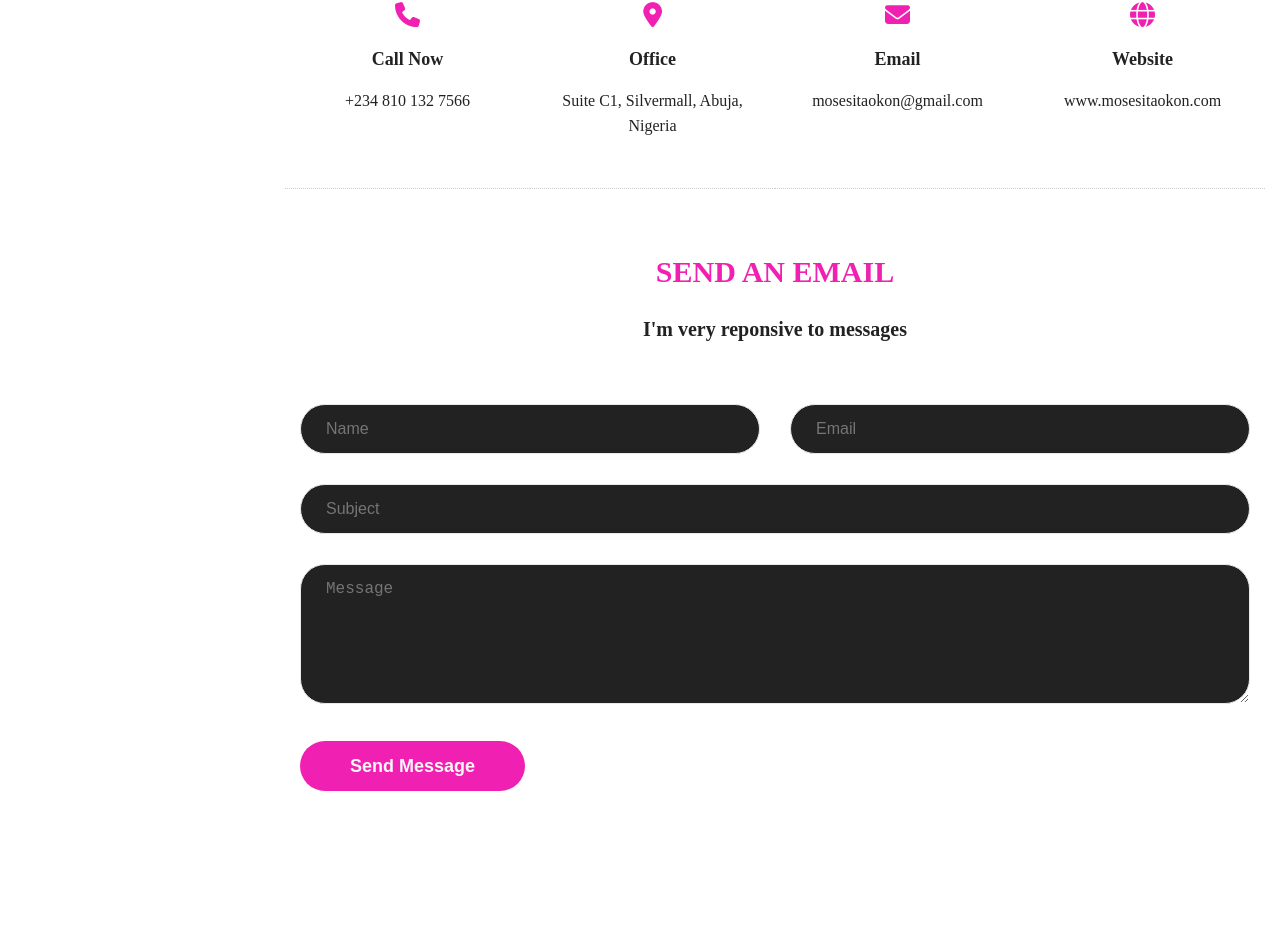
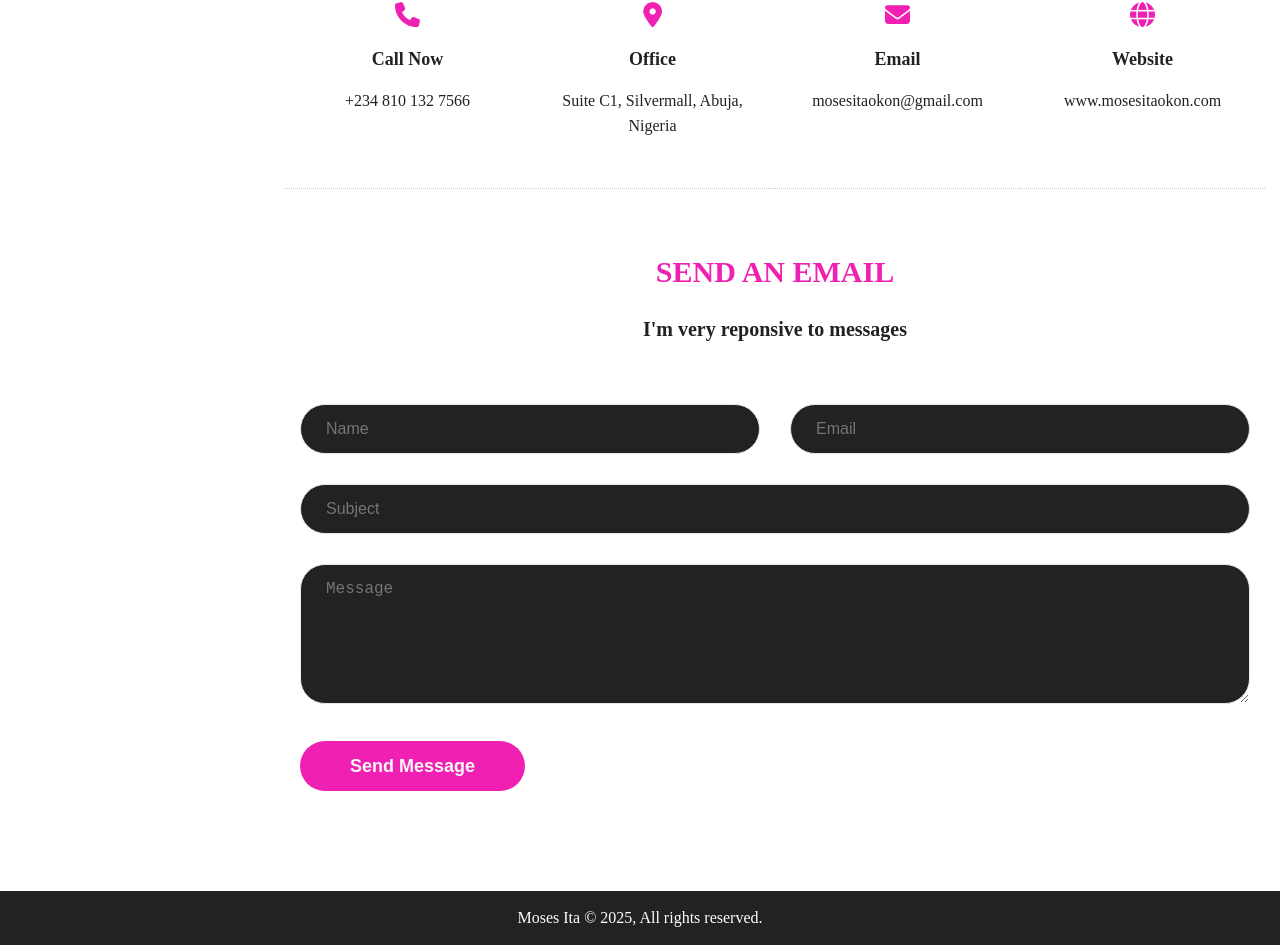
Before and after one commit to ZillMozeez/my-portfolio, a plain HTML site: page index.html in a window 1280 px wide. Shown: the part 4150-5095 px from the top of the page. Drawn offline with nearby package versions, Linux system fonts and the light colour scheme; a script that the page names is missing.

Commit message:
Add files via upload

```diff
--- a/css/style.css
+++ b/css/style.css
@@ -749,7 +749,7 @@ h3.my-profession {
 }
 
 .footer {
-    background-color: var(--text-black-900);
+    background-color: #222;
     color: #fff;
     text-align: center;
     padding: 15px;
--- a/index.html
+++ b/index.html
@@ -458,7 +458,7 @@
         <!-- ===== MAIN CONTENT END ===== -->
     </div>
     <footer class="footer">
-        <p>Moses Ita &copy; 2025. All rights reserved.</p>
+        <p>Moses Ita &copy; 2025, All rights reserved.</p>
     </footer>
     <!-- ===== MAIN CONTAINER END -->
 
```
